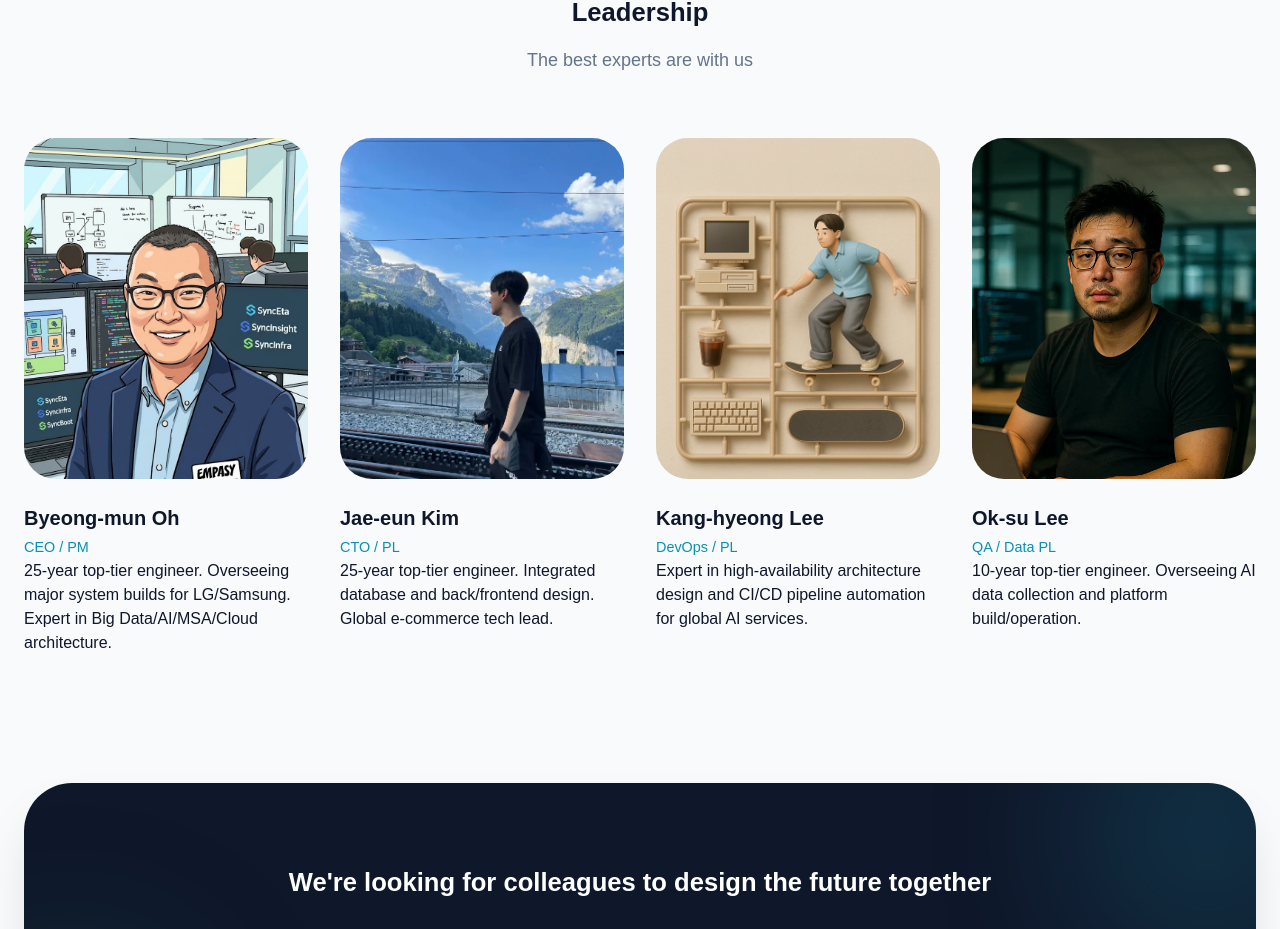
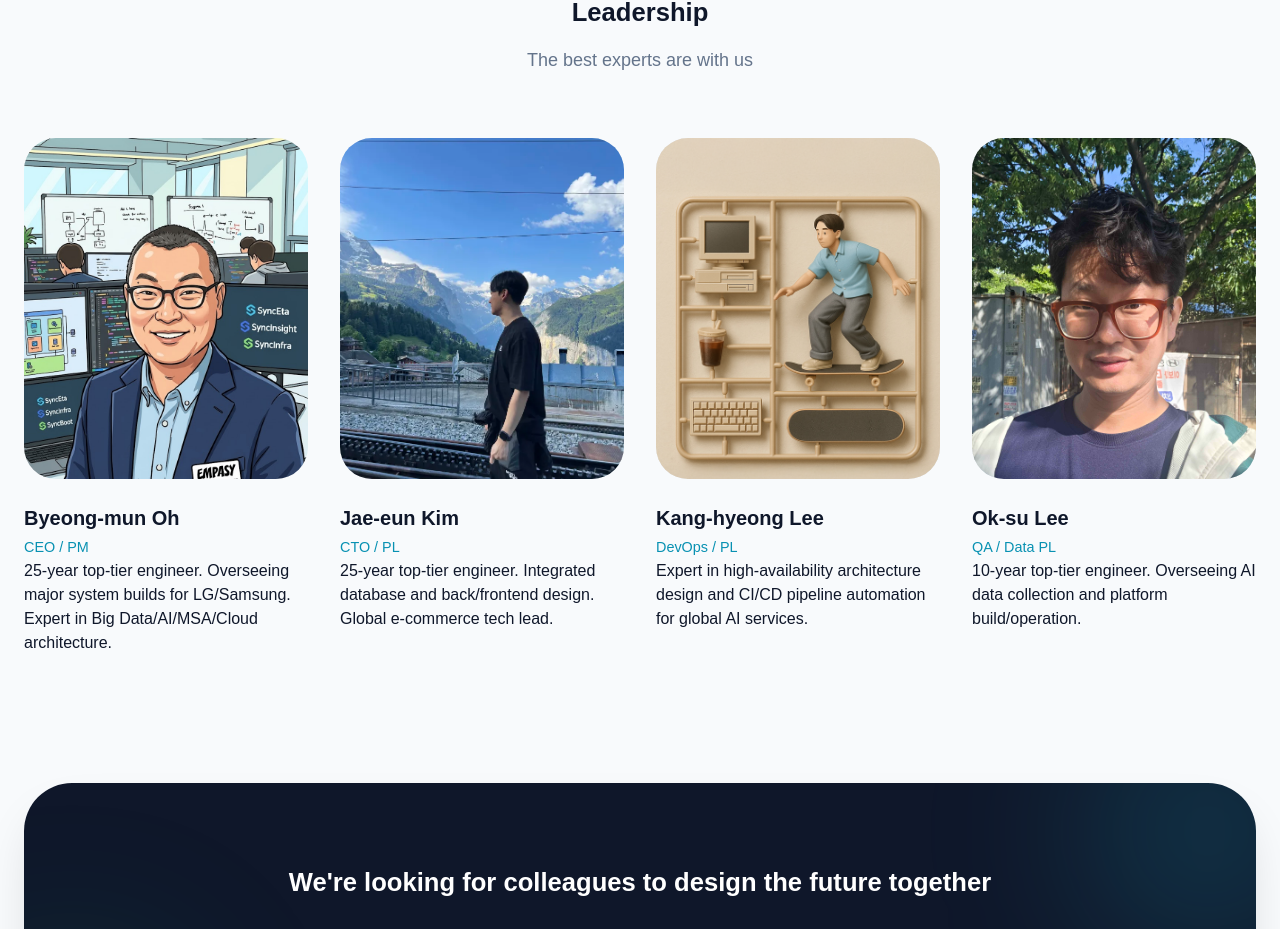
Before and after one commit to DramaticCollaboration/empasy.github.io, a React (Vite) app: page /en/company in a window 1280 px wide. Shown: the part 1533-2462 px from the top of the page. Built offline with nearby package versions, Linux system fonts and the light colour scheme; a web font is replaced by a local one.

Commit message:
사진 변경 jade

```diff
--- a/src/pages/Company.jsx
+++ b/src/pages/Company.jsx
@@ -22,7 +22,7 @@ const leadershipMembers = [
   { nameKey: 'company.team.member1.name', roleKey: 'company.team.member1.role', imagePath: '/team/poh.png', desc: 'company.team.member1.desc' },
   { nameKey: 'company.team.member2.name', roleKey: 'company.team.member2.role', imagePath: '/team/Kyle.webp', desc: 'company.team.member2.desc' },
   { nameKey: 'company.team.member3.name', roleKey: 'company.team.member3.role', imagePath: '/team/kenny.png', desc: 'company.team.member3.desc' },
-  { nameKey: 'company.team.member4.name', roleKey: 'company.team.member4.role', imagePath: '/team/jade.webp', desc: 'company.team.member4.desc' },
+  { nameKey: 'company.team.member4.name', roleKey: 'company.team.member4.role', imagePath: '/team/jade.jpg', desc: 'company.team.member4.desc' },
 ];
 
 const Company = () => {
```
Also changed, not shown: public/team/jade.jpg (added).
